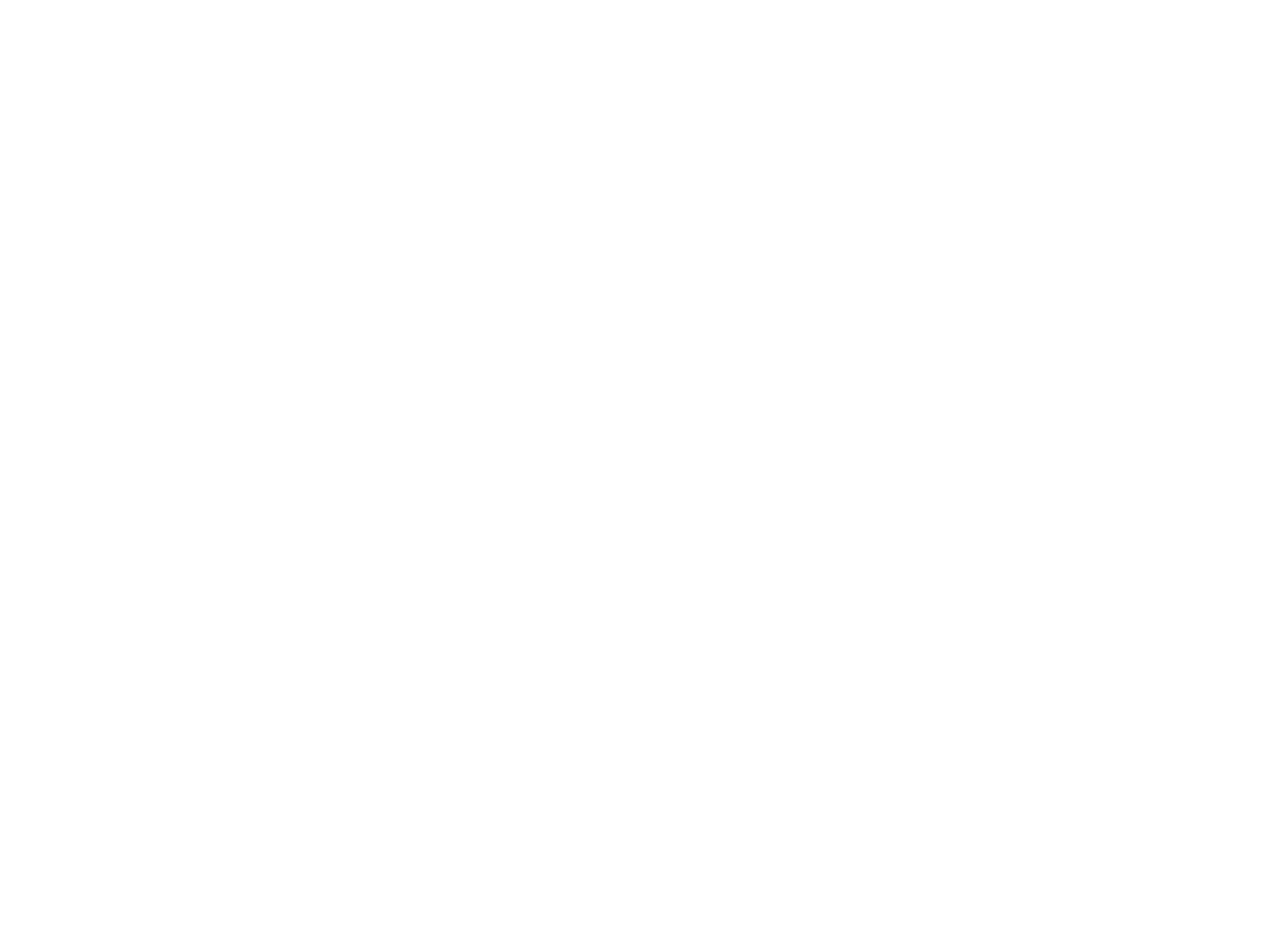
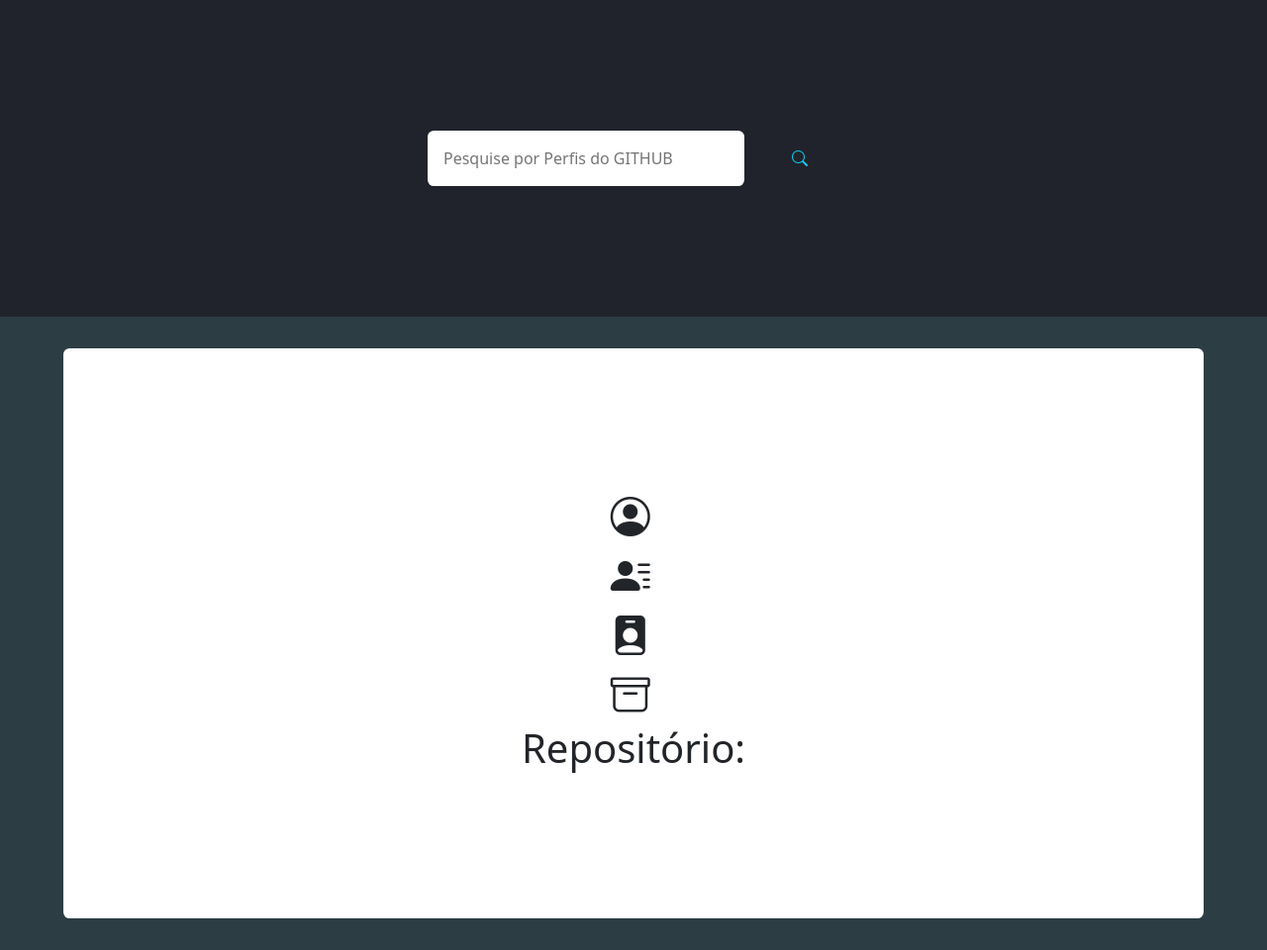
Before and after one commit to Alexandre192001/Buscas-GITHUB, a website: page index.html in a window 1280 px wide. Shown: the whole page at 99% size. Before the commit the page ends 800 px from the top, so only its background shows below. Drawn offline with nearby package versions, Linux system fonts and the light colour scheme.

Commit message:
Arrumando front da page

```diff
--- /dev/null
+++ b/assets/sass/index.scss
@@ -0,0 +1,74 @@
+*{
+  margin: 0;
+  padding: 0;
+  box-sizing: border-box;
+}
+
+.sessao-heade{
+  background-color: rgb(33, 35, 44);
+  width: 100%;
+  height: 20rem;
+  display: flex;
+  justify-content: center;
+  align-items: center;
+  gap: 1rem;
+  overflow: hidden;
+
+  .user{
+    border: none;
+    padding: 1rem;
+    outline: none;
+    width: 20rem;
+    border-radius:.4rem;
+  }
+
+  .buscar{
+    border: none;
+    padding: 1rem 2rem;
+    border-radius: .4rem;
+  }
+}
+
+.sessao-main{
+  overflow:hidden;
+  height: 40rem;
+  width: 100%;
+  background-color: rgb(44, 61, 68);
+  display: flex;
+  flex-direction: column;
+  align-items: center;
+  justify-content: center;
+
+  .card-wrapper{
+    width: 90%;
+    height: 90%;
+    border-radius: .4rem;
+    display: flex;
+    flex-direction: column;
+    align-items: center;
+    justify-content: center;
+    background-color:#fff;
+    overflow: hidden;
+
+    .card-user{
+      display: flex;
+      gap: .4rem;
+      align-items: center;
+      justify-content: center;
+      font-size:15px;
+      text-align: center;
+      position: relative;
+
+      i{
+        font-size: 2.5rem;
+      }
+
+    }
+
+    .card-repo{
+      display: flex;
+      flex-direction: column;
+      overflow-y: scroll;
+    }
+  }
+}
--- a/index.html
+++ b/index.html
@@ -1,13 +1,63 @@
 <!DOCTYPE html>
 <html lang="pt-br">
+
 <head>
   <meta charset="UTF-8">
   <meta http-equiv="X-UA-Compatible" content="IE=edge">
   <meta name="viewport" content="width=device-width, initial-scale=1.0">
-  <title>GitHub</title>
-  <script defer src="./assets/ts/index.js"></script>
+  <title>Buscas no GitHub</title>
+  <!-- === JS === -->
+  <script defer src="./dist/index.js"></script>
+  <!-- === CSS === -->
+  <link rel="stylesheet" href="./assets/css/index.css">
+  <!-- === BOOTSTRAP-ICONS === -->
+  <link rel="stylesheet" href="https://cdn.jsdelivr.net/npm/bootstrap-icons@1.3.0/font/bootstrap-icons.css">
+  <!-- === BOOTSTRAP === -->
+  <link href="https://cdn.jsdelivr.net/npm/bootstrap@5.2.1/dist/css/bootstrap.min.css" rel="stylesheet"
+    integrity="sha384-iYQeCzEYFbKjA/T2uDLTpkwGzCiq6soy8tYaI1GyVh/UjpbCx/TYkiZhlZB6+fzT" crossorigin="anonymous">
 </head>
+
 <body>
 
+  <header class="sessao-heade">
+    <input class="user" type="text" placeholder="Pesquise por Perfis do GITHUB">
+    <button type="button"
+     class="btn btn-outline-info buscar"><i class="bi bi-search"></i></button>
+  </header>
+
+
+  <main class="sessao-main">
+
+    <div class="card-wrapper">
+
+        <div class="card-user">
+          <i class="bi bi-person-circle"></i>
+          <h1 class="login-user"></h1>
+        </div>
+
+        <div class="card-user">
+          <i class="bi bi-person-lines-fill"></i>
+          <h2 class="name-user"></h2>
+        </div>
+
+        <div class="card-user">
+          <i class="bi bi-person-badge-fill"></i>
+          <p class="bio-user"></p>
+        </div>
+
+        <div class="card-user">
+          <i class="bi bi-archive"></i>
+          <p class="repo-user"></p>
+        </div>
+
+        <div class="card-repo">
+          <h1>Repositório:</h1>
+        </div>
+      </div>
+  </main>
+
+
+
 </body>
+
 </html>
--- a/src/index.ts
+++ b/src/index.ts
@@ -3,10 +3,12 @@ interface GithubUserResponse {
   login: string;
   name: string;
   bio: string;
+  avatar_url:string;
   public_repos: number;
   repos_url: string;
   message?: "Não encontrado";
 }
+
 interface GithubRepoResponse {
   name: string;
   description: string;
@@ -14,6 +16,7 @@ interface GithubRepoResponse {
   stargazers_count: number;
 }
 const users: GithubUserResponse[] = [];
+
 async function fetchUser(userName: string) {
   const response = await fetch(`https://api.github.com/users/${userName}`);
   const user: GithubUserResponse = await response.json();
@@ -27,6 +30,8 @@ async function fetchUser(userName: string) {
     );
   }
 }
+
+
 async function ShowUser(userName: string) {
   const user = users.find((user) => user.login === userName);
   if (typeof user === "undefined") {
```
Also changed, not shown: assets/css/index.css (added), assets/index.css (added), dist/index.js, 1 other file.
